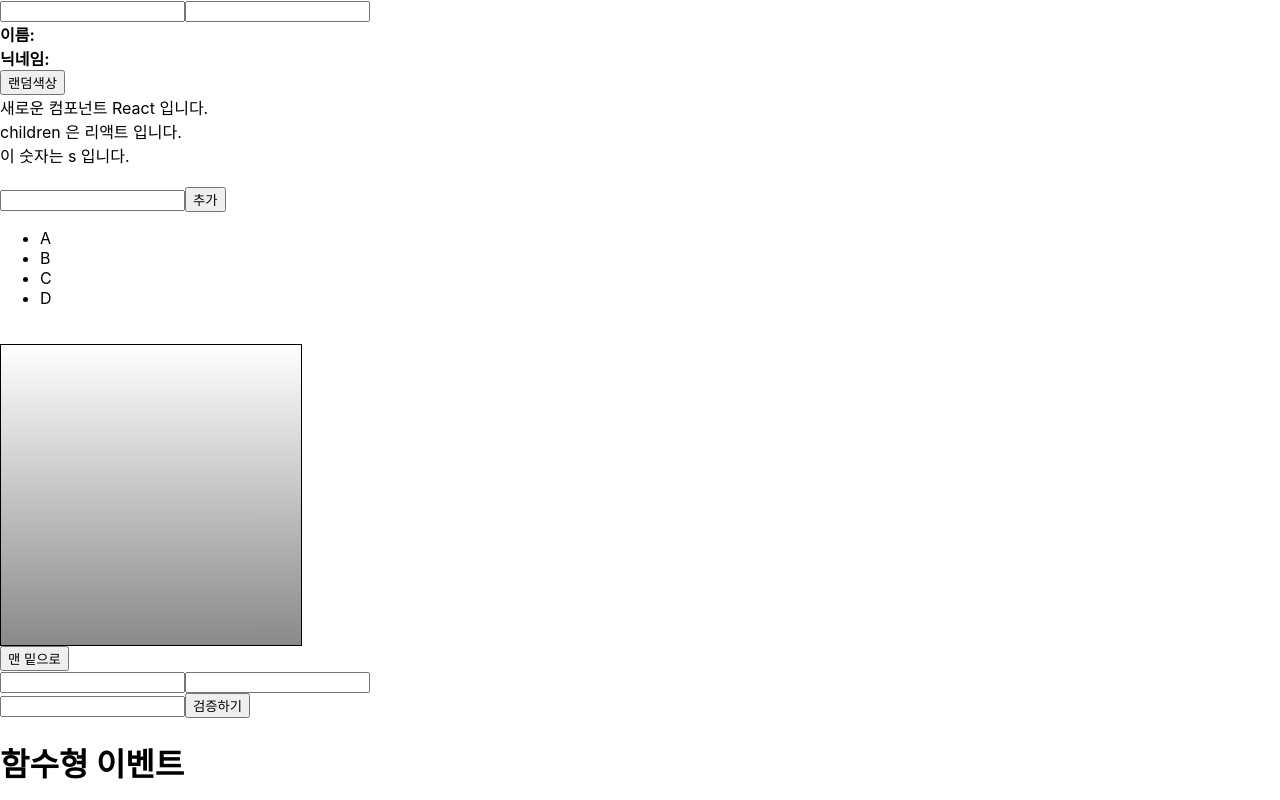
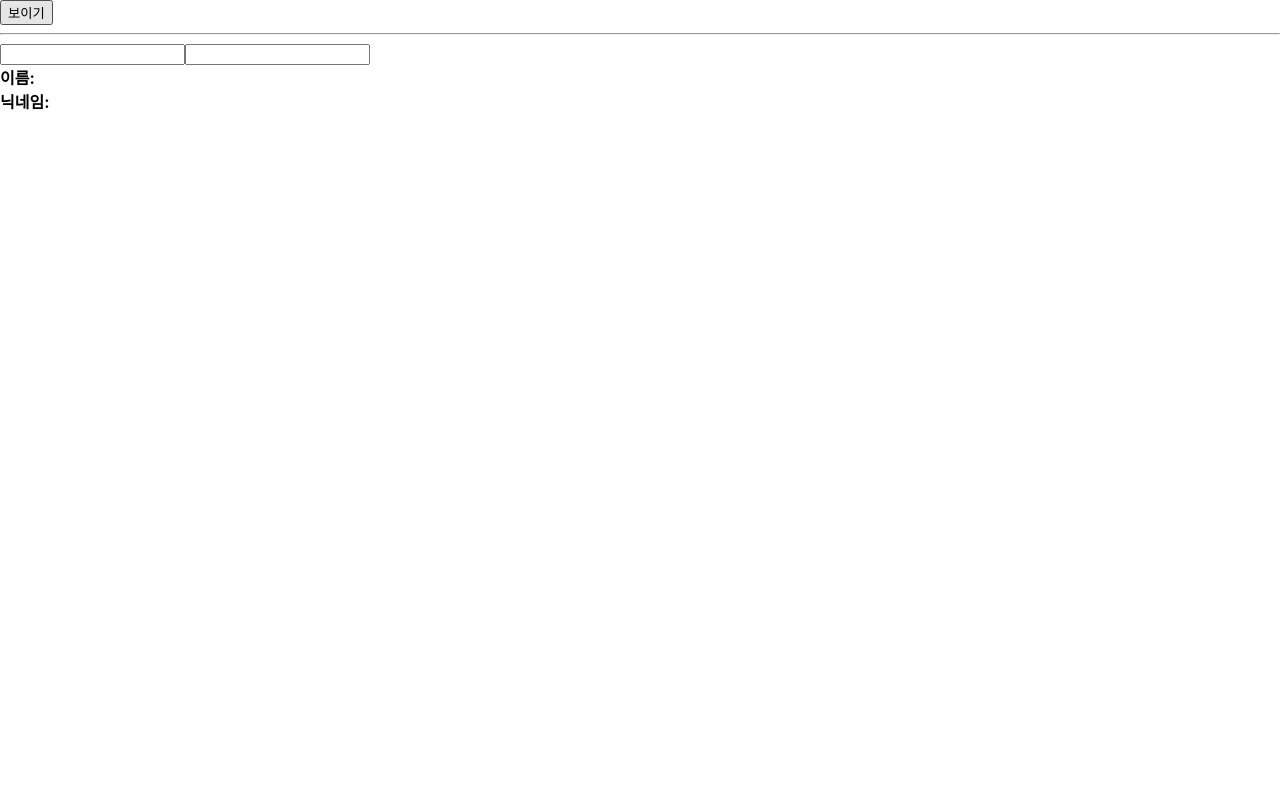
Before and after one commit to b0ho/hello-react, a React (Create React App) app: page / in a window 1280 px wide. Shown: the top 800 px of the page. Built offline with nearby package versions, Linux system fonts and the light colour scheme.

Commit message:
useEffect
마운트시
언마운트시
effect
cleanup

```diff
--- a/src/App.js
+++ b/src/App.js
@@ -1,5 +1,5 @@
 import "./App.css";
-import React, { Component } from "react";
+import React, { Component, useState } from "react";
 import MyComponent from "./MyComponent";
 import Counter from "./Counter";
 import Say from "./Say";
@@ -17,26 +17,35 @@ function getRandomColor() {
   return "#" + Math.floor(Math.random() * 16777215).toString(16);
 }
 
-class App extends Component {
-  state = {
-    color: "#000000",
-  };
+const App = () => {
+  // state = {
+  //   color: "#000000",
+  // };
 
-  handleClick = () => {
-    this.setState({
-      color: getRandomColor(),
-    });
-  };
+  // handleClick = () => {
+  //   this.setState({
+  //     color: getRandomColor(),
+  //   });
+  // };
 
-  render() {
-    return (
-      <div>
-        <Info></Info>
-        <div>
+  const [visible, setVisible] = useState(false);
+
+  return (
+    <div>
+      <button
+        onClick={() => {
+          setVisible(!visible);
+        }}
+      >
+        {visible ? "숨기기" : "보이기"}
+      </button>
+      <hr />
+      {<Info />}
+      {/* <div>
           <button onClick={this.handleClick}>랜덤색상</button>
-          {/* <ErrorBoundary>
+           <ErrorBoundary>
             <LifeCycle color={this.state.color}></LifeCycle>
-          </ErrorBoundary> */}
+          </ErrorBoundary>
         </div>
         <MyComponent name="React" favoriteNumber="s">
           리액트
@@ -53,10 +62,9 @@ class App extends Component {
         <EventFunc></EventFunc>
         <Counter></Counter>
         <Say></Say>
-        <Event></Event>
-      </div>
-    );
-  }
-}
+        <Event></Event> */}
+    </div>
+  );
+};
 
 export default App;
--- a/src/Info.js
+++ b/src/Info.js
@@ -1,8 +1,29 @@
-import React, { useState } from "react";
+import React, { useState, useEffect } from "react";
 
 const Info = () => {
   const [name, setName] = useState("");
   const [nickname, setNickname] = useState("");
+
+  // useEffect(() => {
+  //   console.log("마운트만 실행");
+  // }, []);
+
+  // useEffect(() => {
+  //   console.log("렌더링 완료");
+  //   console.log({
+  //     name,
+  //     nickname,
+  //   });
+  // });
+
+  useEffect(() => {
+    console.log("effect");
+    console.log(name);
+    return () => {
+      console.log("cleanup");
+      console.log(name);
+    };
+  }, [name]);
 
   const onChangeName = (e) => {
     setName(e.target.value);
```
